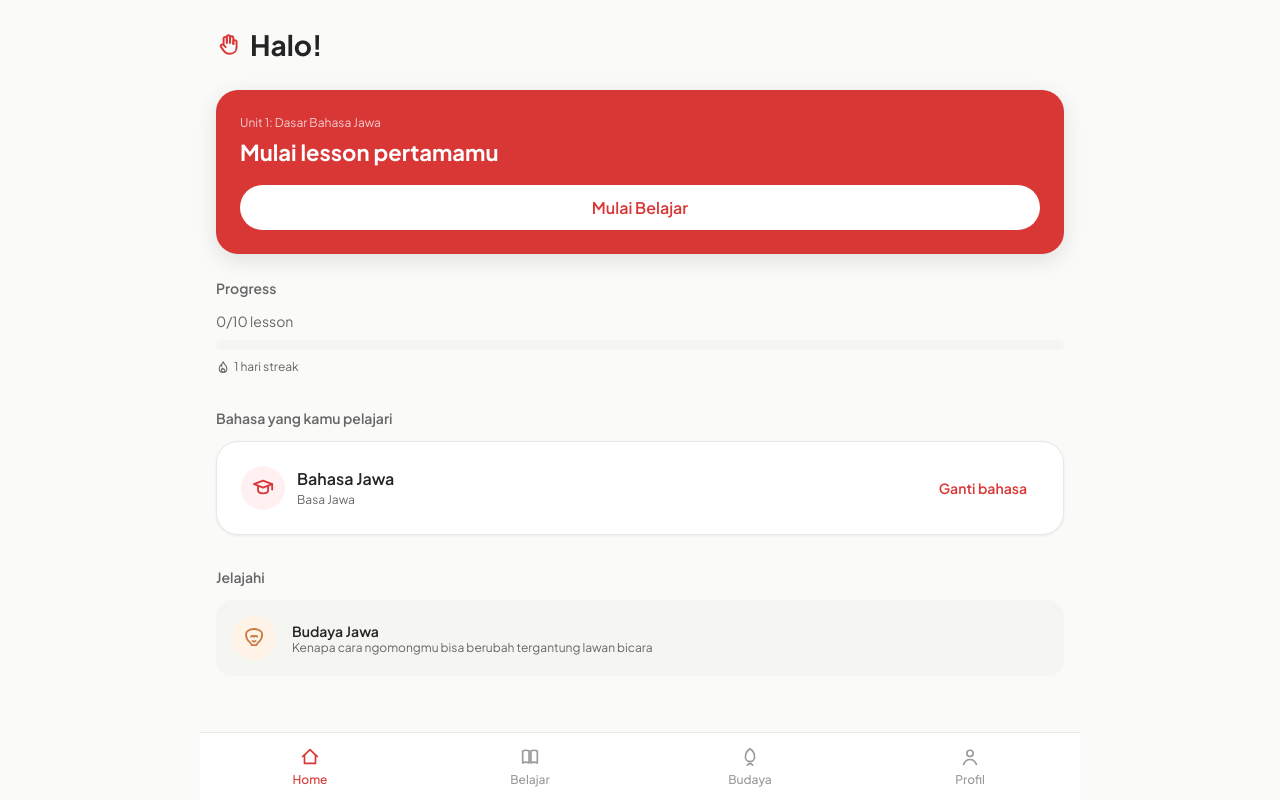
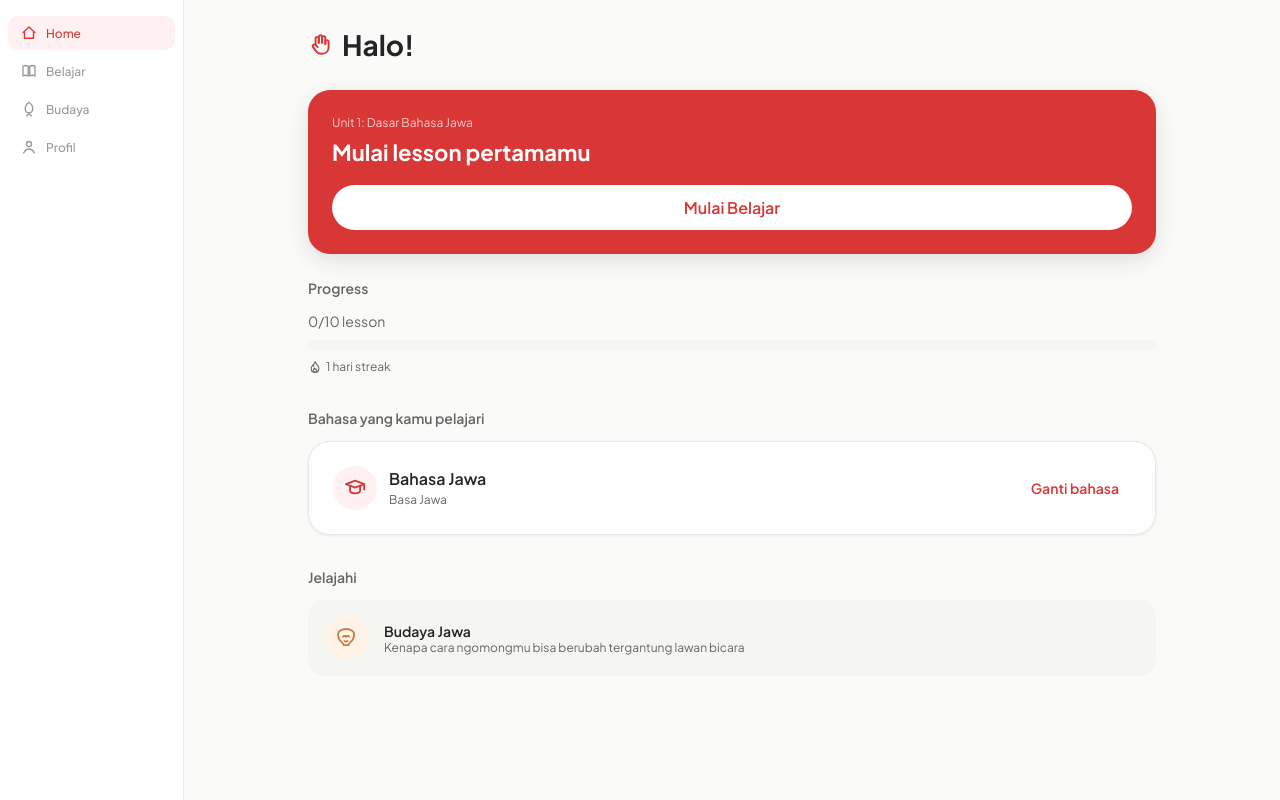
Before and after one commit to fatihelang/bahasakoe, a plain HTML site: page index.html in a window 1280 px wide. Drawn offline with Linux system fonts and the light colour scheme.

Commit message:
Add files via upload

```diff
--- a/css/base.css
+++ b/css/base.css
@@ -78,17 +78,38 @@ body.is-focused-session .app-shell {
 /* ---- Responsive: desktop & tablet ----
    Prinsip (lihat brief UX overhaul, bagian 5): mobile = focused learning,
    desktop = spacious learning -- BUKAN mobile yang cuma discale-up.
-   Shell melebar, whitespace horizontal nambah, tapi tetap satu kolom
-   ter-center (bukan dashboard multi-panel) supaya identitas aplikasi tetap
-   satu, bukan jadi dua produk berbeda. */
+   Shell melebar, whitespace horizontal nambah. Konten utama tetap satu
+   kolom ter-center di sisa ruang di samping sidebar nav (bukan dashboard
+   multi-panel) supaya identitas aplikasi tetap satu, bukan jadi dua
+   produk berbeda -- sidebar cuma navigasi, bukan panel konten tambahan. */
 @media (min-width: 768px) {
+  /* Nav pindah dari bottom bar (mobile) jadi sidebar di samping (lihat
+     .bottom-nav di components.css), mepet ke tepi kiri VIEWPORT (position:
+     fixed di components.css) -- bukan cuma di tepi kiri .app-shell, supaya
+     tidak ada celah kosong di kiri layar sekalipun .app-shell sendiri
+     ter-center dan tidak selebar viewport. body diberi padding-left
+     seukuran sidebar supaya area konten (app-shell, yang tetap margin:0
+     auto dari base rule di atas) ter-center di SISA ruang setelah sidebar,
+     bukan di keseluruhan viewport. */
+  body {
+    padding-left: var(--sidebar-width);
+  }
+
+  /* Saat focused lesson session, sidebar disembunyikan (.bottom-nav.is-hidden)
+     -- ruang yang tadinya disisakan untuk sidebar ikut dilepas supaya
+     konten lesson memakai lebar penuh, tidak menyisakan celah kosong di
+     kiri yang sebelumnya ditempati sidebar. */
+  body.is-focused-session {
+    padding-left: 0;
+  }
+
   .app-shell {
     max-width: var(--app-max-width-desktop);
-    padding-bottom: calc(var(--nav-height) + var(--space-6));
+    padding-bottom: 0;
   }
 
   body.is-focused-session .app-shell {
-    padding-bottom: var(--space-6);
+    padding-bottom: 0;
   }
 
   #app {
--- a/css/components.css
+++ b/css/components.css
@@ -95,24 +95,6 @@
   z-index: 10;
 }
 
-@media (min-width: 768px) {
-  .bottom-nav {
-    max-width: var(--app-max-width-desktop);
-  }
-
-  /* Target sentuh jari tidak relevan lagi di desktop (mouse); nav-item
-     boleh sedikit lebih ringkas dan diberi hover state yang jelas,
-     tanpa mengubah struktur/posisi nav sama sekali. */
-  .nav-item {
-    transition: color var(--transition-fast), background var(--transition-fast);
-  }
-
-  .nav-item:hover {
-    color: var(--color-primary);
-    background: var(--color-surface-alt);
-  }
-}
-
 .nav-item {
   flex: 1;
   display: flex;
@@ -147,6 +129,76 @@
 
 .bottom-nav.is-hidden {
   display: none;
+}
+
+/* PENTING: media query ini SENGAJA diletakkan setelah semua aturan dasar
+   .bottom-nav/.nav-item di atas (bukan sebelum) -- kalau ditaruh sebelum,
+   aturan dasar yang datang belakangan di file akan menang balik di cascade
+   (spesifisitas sama, urutan menentukan), jadi override desktop di sini
+   tidak akan pernah berlaku. Ini yang sempat bikin bug: nav-item di
+   sidebar ikut ke-flex:1 + flex-direction:column dari aturan dasar,
+   sehingga tiap item meregang mengisi 1/4 tinggi sidebar (100vh) -- itu
+   sebabnya sidebar sebelumnya terlihat raksasa. */
+@media (min-width: 768px) {
+  /* Nav berubah dari bottom bar horizontal jadi sidebar vertikal ala
+     Duolingo -- bukan cuma di-resize, strukturnya diputar 90 derajat:
+     item ditumpuk ke bawah (bukan disamping), ikon+label sejajar
+     horizontal per item (bukan ikon di atas label). position:fixed ke
+     tepi kiri VIEWPORT (bukan sticky relatif ke .app-shell) supaya nav
+     selalu mepet ke tepi kiri layar tanpa celah, terlepas dari .app-shell
+     yang ter-center dan tidak selebar viewport -- body diberi
+     padding-left seukuran sidebar (lihat base.css) supaya konten tidak
+     ketiban sidebar ini. */
+  .bottom-nav {
+    position: fixed;
+    top: 0;
+    left: 0;
+    right: auto;
+    bottom: auto;
+    flex-direction: column;
+    align-items: stretch;
+    justify-content: flex-start;
+    gap: var(--space-1);
+    width: var(--sidebar-width);
+    max-width: var(--sidebar-width);
+    height: 100vh;
+    height: 100dvh;
+    margin: 0;
+    padding: var(--space-4) var(--space-2);
+    border-top: none;
+    border-right: 1px solid var(--color-border);
+  }
+
+  /* Target sentuh jari tidak relevan lagi di desktop (mouse); nav-item
+     jadi baris ikon+label rata kiri dengan pill highlight, mirip item
+     sidebar Duolingo, bukan lagi kolom mini ala tab bar mobile. Ukuran
+     dibuat ringkas (bukan sepenuh target sentuh mobile) supaya sidebar
+     tidak terasa membengkak dibanding konten di sebelahnya. */
+  .nav-item {
+    flex: none;
+    flex-direction: row;
+    justify-content: flex-start;
+    align-items: center;
+    gap: var(--space-2);
+    padding: var(--space-2) var(--space-3);
+    border-radius: var(--radius-sm);
+    font-size: var(--fs-xs);
+    transition: color var(--transition-fast), background var(--transition-fast);
+  }
+
+  .nav-item svg {
+    width: 18px;
+    height: 18px;
+  }
+
+  .nav-item:hover {
+    color: var(--color-primary);
+    background: var(--color-surface-alt);
+  }
+
+  .nav-item.is-active {
+    background: var(--color-primary-soft);
+  }
 }
 
 /* ---- Lesson step (Learning Path) ----
--- a/css/variables.css
+++ b/css/variables.css
@@ -139,6 +139,7 @@
   --app-max-width-desktop: 880px; /* shell yang lebih lega di layar >=768px -- lihat base.css */
   --lesson-max-width: 560px; /* kolom baca fokus untuk lesson player di desktop -- lihat screens.css */
   --nav-height: 68px;
+  --sidebar-width: 184px; /* lebar nav saat jadi sidebar di layar >=768px, lihat components.css */
   --transition-fast: 150ms ease;
   --transition-base: 220ms ease;
   --ease-bounce: cubic-bezier(0.34, 1.56, 0.64, 1); /* easing "memantul" untuk animasi perayaan/pop */
```
